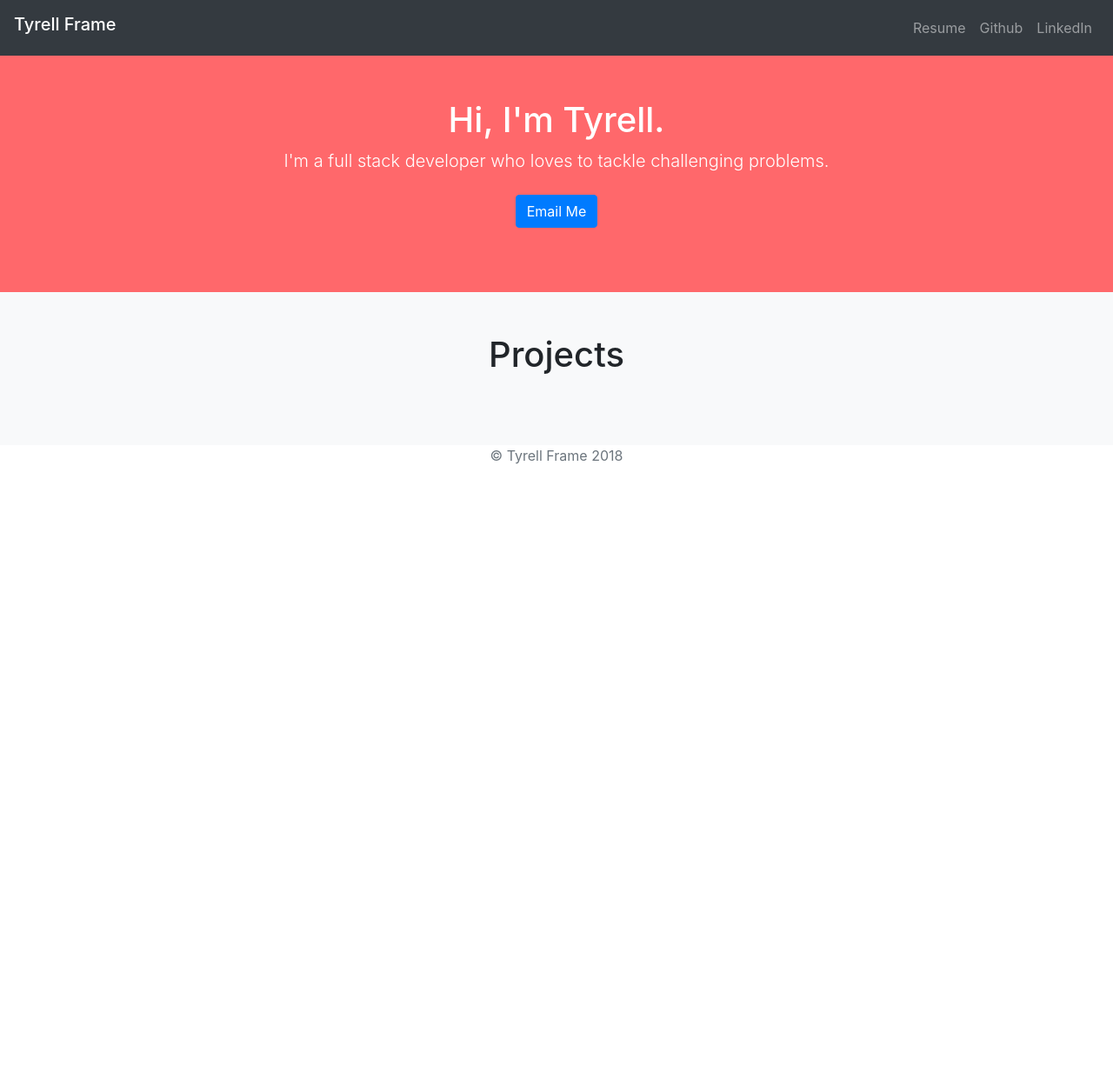
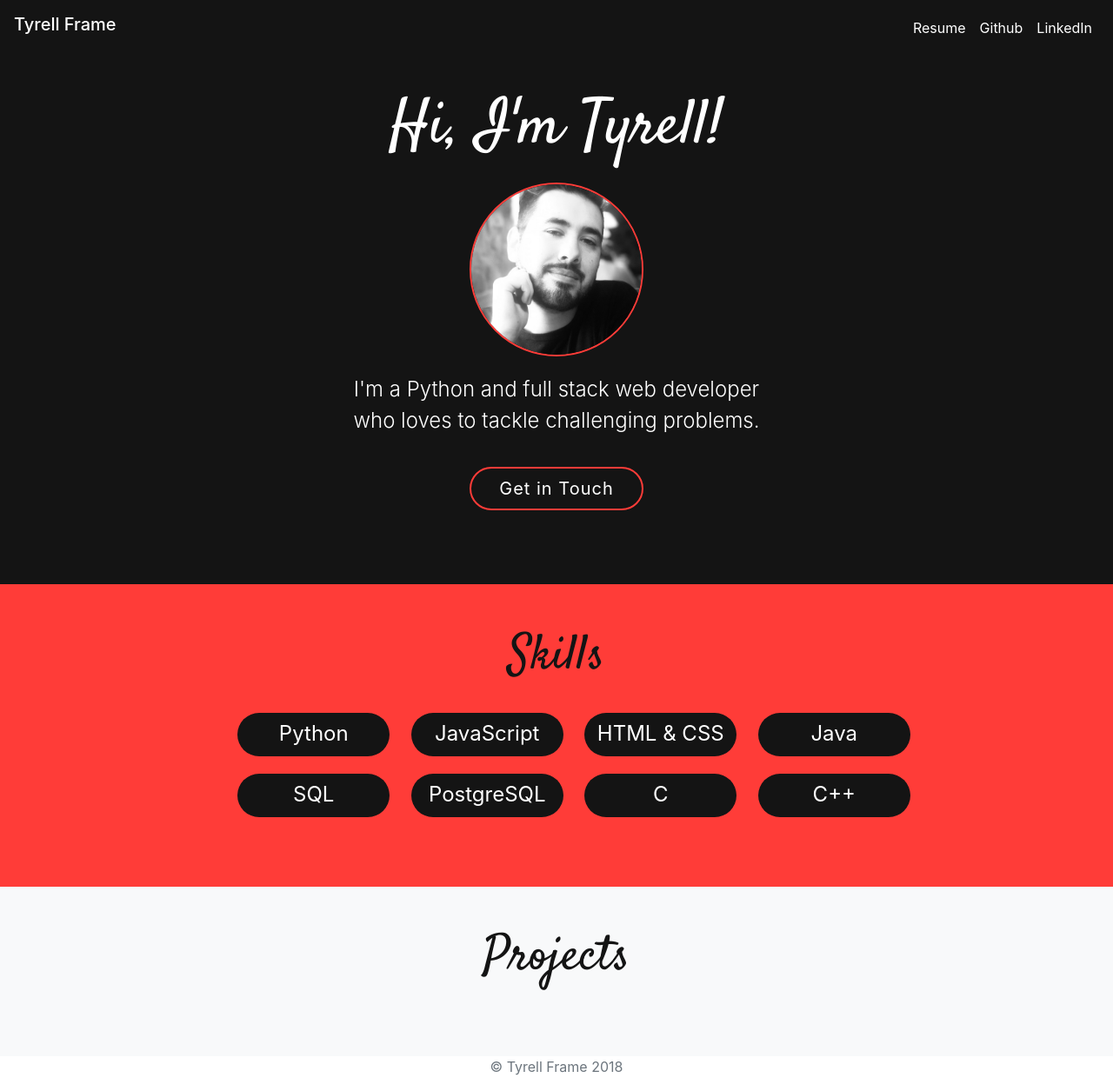
Before and after one commit to tlframe2/portfolio, a Django app: page / in a window 1280 px wide. Shown: the whole page at 87% size. Before the commit the page ends 534 px from the top, so only its background shows below. Run offline with Django 3.2, Linux system fonts and the light colour scheme; data that the repository does not hold is empty; some libraries are stand-ins or nearby versions.

Commit message:
major design overhaul

```diff
--- a/jobs/static/jobs/css/style.css
+++ b/jobs/static/jobs/css/style.css
@@ -1,5 +1,108 @@
+/***** General *****/
+
+h1 {
+    font-family: 'Satisfy', cursive;
+}
+
+a {
+    text-decoration: none !important;
+}
+
+/***** Navbar *****/
+
+.navbar {
+    background-color: #141414 !important;
+}
+
+.nav-link {
+    color: #ffffff !important;
+}
+
+/***** About Section *****/
+
 .bg-jumbotron {
-    background-color: #FF686B;
-    padding-top: 50px;
+    background-color: #141414;
+    padding-top: 40px;
     padding-bottom: 50px;
 }
+
+.profile-pic {
+    display: block;
+    height: 200px;
+    border-radius: 100%;
+    border: 2px solid #FF3C38;
+    margin: 20px auto;
+}
+
+.tagline {
+    font-size: 24px;
+    margin: 20px auto;
+}
+
+.contact button {
+    display: block;
+    margin: 35px auto;
+    width: 200px;
+    height: 50px;
+    color: #ffffff;
+    background: transparent;
+    border: 2px solid #FF3C38;
+    border-radius: 100px;
+    font-size: 20px;
+    letter-spacing: 1px;
+}
+
+/***** Skills Section *****/
+
+.skills {
+    background: #FF3C38;
+    padding: 50px;
+}
+
+.skills, .projects h1 {
+    color: #141414;
+}
+
+.skills ul {
+    width: 80%;
+    margin: 20px auto;
+    list-style-type: none;
+    text-align: center;
+}
+
+.skills li {
+    display: inline-block;
+    background: #141414;
+    color: #ffffff;
+    font-size: 24px;
+    height: 50px;
+    line-height: 2;
+    width: 175px;
+    margin: 10px;
+    border-radius: 100px;
+}
+
+/***** Projects Section *****/
+
+.view {
+    text-align: center;
+    color: #FF3C38;
+}
+
+.projects button {
+    display: block;
+    margin: 0 auto;
+    width: 100px;
+    height: 30px;
+    color: #ffffff;
+    background: #FF3C38;
+    border: none;
+    border-radius: 30px;
+    font-size: 16px;
+    letter-spacing: 1px;
+}
+
+button:hover {
+    cursor: pointer;
+    background: #FF3C38;
+}
--- a/jobs/templates/jobs/home.html
+++ b/jobs/templates/jobs/home.html
@@ -1,22 +1,21 @@
-<!doctype html>
+<!DOCTYPE html>
 <html lang="en">
+
   {% load staticfiles %}
+
   <head>
+
     <meta charset="utf-8">
     <meta name="viewport" content="width=device-width, initial-scale=1, shrink-to-fit=no">
     <meta name="description" content="">
     <meta name="author" content="">
     <link rel="icon" href="../../../../favicon.ico">
-
-    <title>Tyrell Frame</title>
-
+    <title>Tyrell Frame | Portfolio</title>
     <!-- Bootstrap core CSS -->
-    <!-- <link href="../../../../dist/css/bootstrap.min.css" rel="stylesheet"> -->
     <link rel="stylesheet" href="https://maxcdn.bootstrapcdn.com/bootstrap/4.0.0/css/bootstrap.min.css" integrity="sha384-Gn5384xqQ1aoWXA+058RXPxPg6fy4IWvTNh0E263XmFcJlSAwiGgFAW/dAiS6JXm" crossorigin="anonymous">
-
     <!-- Custom styles for this template -->
     <link rel="stylesheet" href="../../static/jobs/css/style.css">
-    <link href="album.css" rel="stylesheet">
+    <link href="https://fonts.googleapis.com/css?family=Satisfy" rel="stylesheet">
 
   </head>
 
@@ -24,8 +23,7 @@
 
     <header>
       <nav class="navbar navbar-expand-lg navbar-dark bg-dark">
-        <!-- <a class="navbar-brand" href="#">Tyrell Frame</a> -->
-        <h1 class="navbar-brand">Tyrell Frame</h1>
+        <h2 class="navbar-brand">Tyrell Frame</h2>
         <button class="navbar-toggler" type="button" data-toggle="collapse" data-target="#navbarNavAltMarkup" aria-controls="navbarNavAltMarkup" aria-expanded="false" aria-label="Toggle navigation">
           <span class="navbar-toggler-icon"></span>
         </button>
@@ -43,17 +41,34 @@
 
       <section class="bg-jumbotron text-center" id="intro">
         <div class="container">
-          <h1 class="jumbotron-heading text-white">Hi, I'm Tyrell.</h1>
-          <p class="lead text-white">I'm a full stack developer who loves to tackle challenging problems.</p>
+          <h1 class="jumbotron-heading text-white display-3">Hi, I'm Tyrell!</h1>
+          <img src="../../static/jobs/images/profile-pic.jpg" class="profile-pic">
+          <p class="lead text-white tagline">
+            I'm a Python and full stack web developer <br> who loves to tackle challenging problems.
+          </p>
           <p>
-            <a href="mailto:tlframe2@gmail.com" class="btn btn-primary my-2">Email Me</a>
+            <a href="mailto:tlframe2@gmail.com" class="contact"><button>Get in Touch</button></a>
           </p>
         </div>
       </section>
 
-      <div class="album py-5 bg-light">
+      <div class="skills">
+        <h1 class="text-center display-4">Skills</h1>
+        <ul>
+          <li>Python</li>
+          <li>JavaScript</li>
+          <li>HTML & CSS</li>
+          <li>Java</li>
+          <li>SQL</li>
+          <li>PostgreSQL</li>
+          <li>C</li>
+          <li>C++</li>
+        </ul>
+      </div>
+
+      <div class="album py-5 bg-light projects">
         <div class="container">
-          <h1 class="text-center">Projects</h1>
+          <h1 class="text-center display-4">Projects</h1>
           <br>
           <div class="row">
 
@@ -63,14 +78,9 @@
                 <img class="card-img-top" src="{{ job.image.url }}" alt="Card image cap">
                 <h4 class="card-title text-center">{{ job.title }}</h4>
                 <div class="card-body">
-                  <p class="card-text">{{ job.summary }}</p>
+                  <p class="card-text"> {{ job.summary }}</p>
+                  <a href="{{ job.link }}"><button>View</button></a>
                 </div>
-                <!-- <button type="button" class="btn btn-sm btn-outline-secondary">View</button> -->
-                <!-- <a href="{{ job.link }}" class="btn btn-sm btn-outline-secondary">View</a> -->
-                <a href="{{ job.link }}" class="btn btn-outline-info btn-sm">View</a>
-                <!-- <p>
-                  <a href="{{ job.link }}" class="btn btn-primary my-2">View</a>
-                </p> -->
               </div>
             </div>
             {% endfor %}
```
Also changed, not shown: jobs/static/jobs/images/profile-pic.jpg (added).
